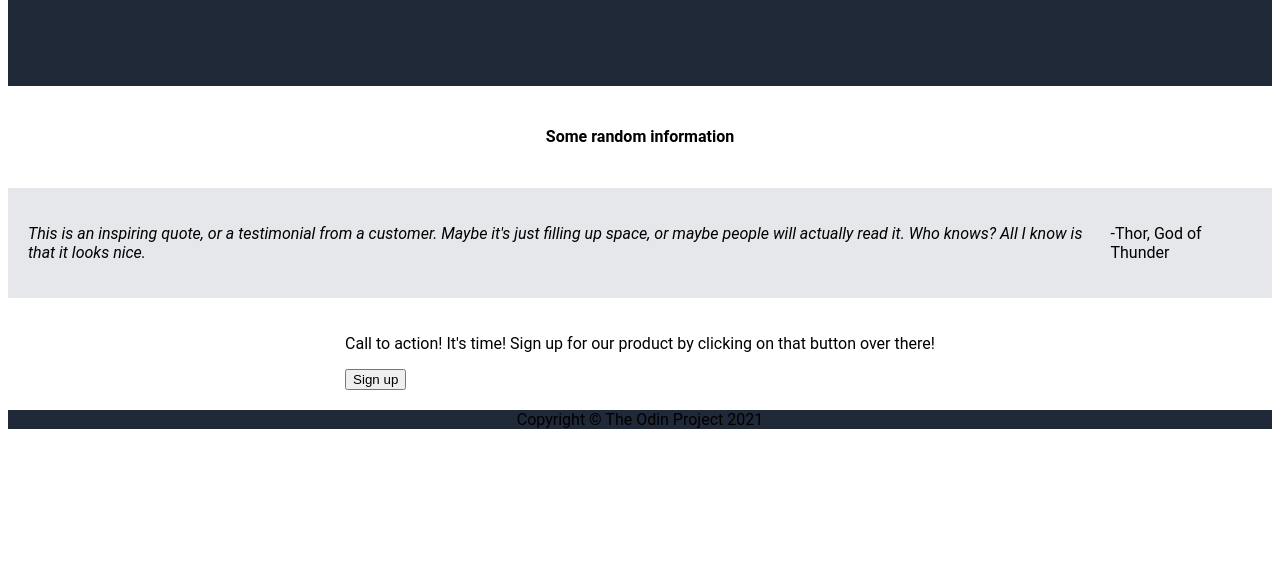
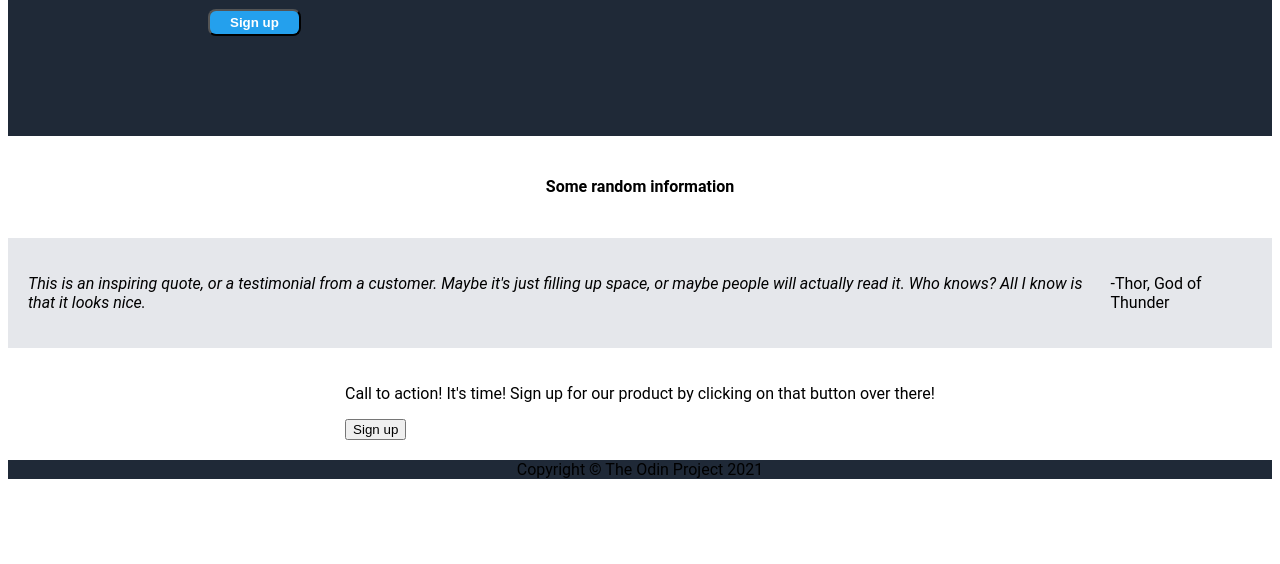
Before and after one commit to ri-ree/landing-page, a plain HTML site: page index.html in a window 1280 px wide. Shown: the part 236-800 px from the top of the page. Drawn offline with Linux system fonts and the light colour scheme.

Commit message:
Add style to the first button

```diff
--- a/style.css
+++ b/style.css
@@ -17,7 +17,7 @@ body {
 .small-header {
     display: flex;
     flex-direction: row;
-    margin-bottom: 50px;
+    margin-bottom: 100px;
     justify-content: space-between;
 }
 
@@ -60,6 +60,12 @@ img {
     display: flex;
     margin-top: 5px;
     padding: 4px;
+    padding-left: 20px;
+    padding-right: 20px;
+    background-color: #24a0ed;
+    color: white;
+    font-weight: 700;
+    border-radius: 8px;
 }
 
 .information {
```
